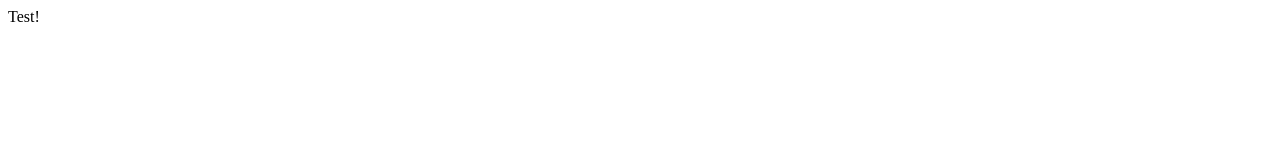
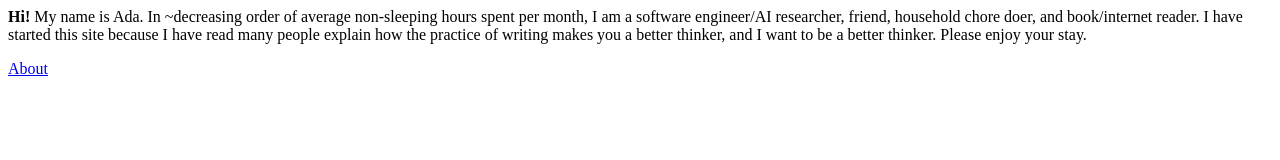
Before and after one commit to adaGrad1/adaGrad1.github.io, a plain HTML site: page index.html in a window 1280 px wide. Drawn offline with Linux system fonts and the light colour scheme.

Commit message:
index update

```diff
--- a/index.html
+++ b/index.html
@@ -1 +1,8 @@
-Test!
+<p></p>
+<b>Hi!</b> My name is Ada. In ~decreasing order of average non-sleeping hours spent per month, I am a software engineer/AI researcher,
+friend, household chore doer, and book/internet reader.
+I have started this site because I have read many people explain how the practice of writing makes you a better thinker, and I want to be a better thinker.
+Please enjoy your stay.
+
+<p></p>
+<a href="about.html">About</a>
```
